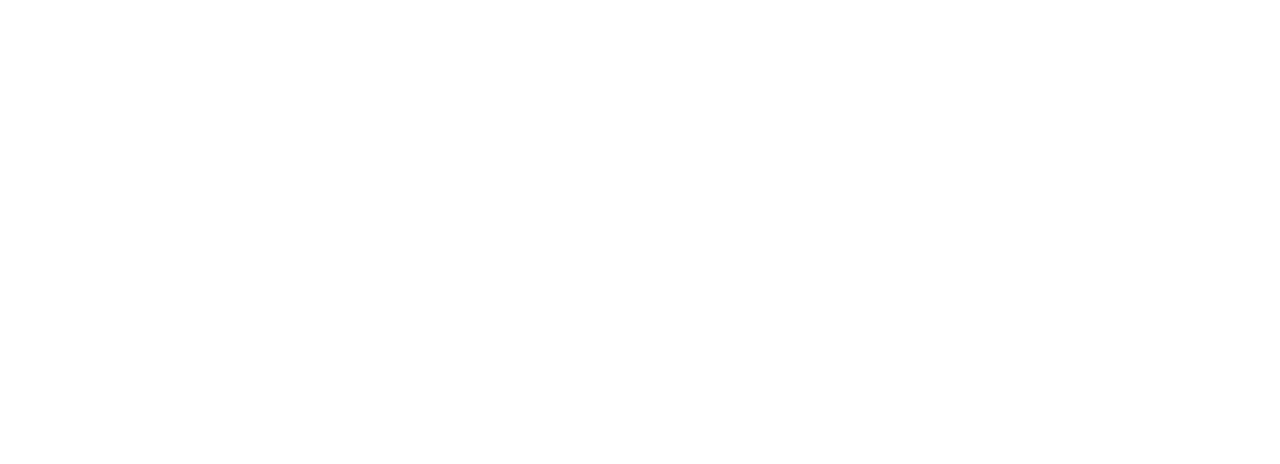
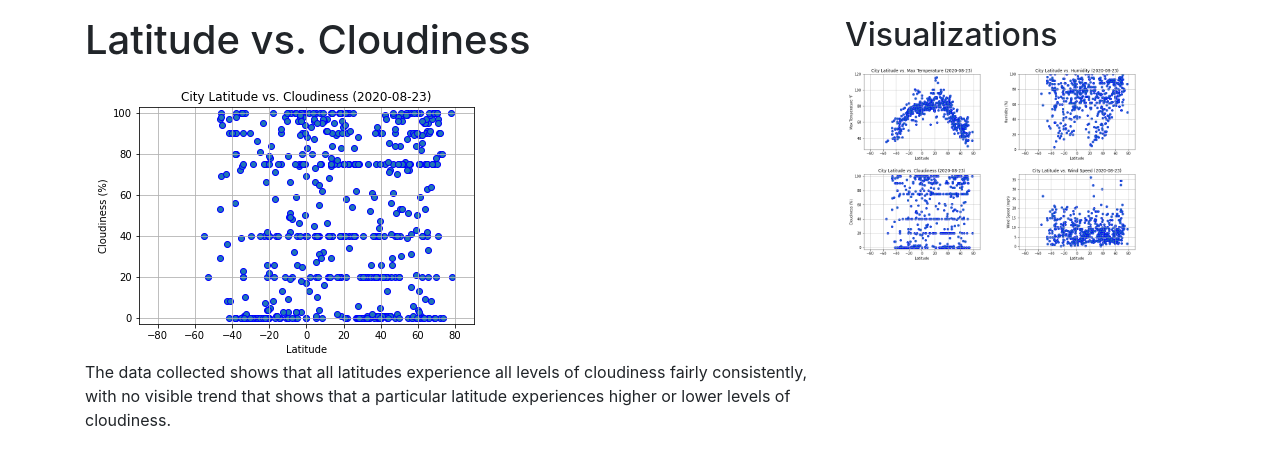
Before and after one commit to arhunt/web-design-challenge, a plain HTML site: page cloudall.html in a window 1280 px wide. Drawn offline with nearby package versions, Linux system fonts and the light colour scheme.

Commit message:
Body structure of cloudiness page.

```diff
--- a/cloudall.html
+++ b/cloudall.html
@@ -4,7 +4,8 @@
 <head>
   <meta charset="UTF-8">
   <title>Cloudiness: All Cities</title>
-  <!-- Stylesheets go here -->
+  <link rel="stylesheet" href="https://stackpath.bootstrapcdn.com/bootstrap/4.3.1/css/bootstrap.min.css" integrity="sha384-ggOyR0iXCbMQv3Xipma34MD+dH/1fQ784/j6cY/iJTQUOhcWr7x9JvoRxT2MZw1T" crossorigin="anonymous">
+  <!-- <link rel="stylesheet" href="style.css"> -->
 </head>
 
 <!-- Descriptive title and heading tag -->
@@ -12,6 +13,42 @@
 <!-- Paragraph describing the plot and significance -->
 
 <body>
+
+  <div class="container">
+    <div class="row">
+      <div class="col-md-12">
+        <p></p>
+      </div>
+      <div class="col-md-12 col-lg-8">
+        <h1>Latitude vs. Cloudiness</h1>
+        <img src="assets/city2cloudiness.png" alt="Cloudiness, All Cities">
+        <p>The data collected shows that all latitudes experience all levels of cloudiness fairly consistently, with no visible trend that shows that a particular latitude experiences higher or lower levels of cloudiness.</p>
+      </div>
+      <div class="col-md-12 col-lg-4">
+        <h2>Visualizations</h2>
+        <a target="_blank" href="tempall.html">
+          <img src="assets/city2maxtemp.png" width="150" alt="Max Temp, All Cities">
+        </a>
+        <a target="_blank" href="humidall.html">
+          <img src="assets/city2humidity.png" width="150" alt="Humidity, All Cities">
+        </a>
+        <a target="_blank" href="cloudall.html">
+          <img src="assets/city2cloudiness.png" width="150" alt="Cloudiness, All Cities">
+        </a>
+        <a target="_blank" href="windall.html">
+          <img src="assets/city2windspeed.png" width="150" alt="Wind Speed, All Cities">
+        </a>
+      </div>
+    </div>
+
+  </div>
+
+  <!-- Copied this code from 03.08 Solved -->
+  <script src="https://code.jquery.com/jquery-3.3.1.slim.min.js" integrity="sha384-q8i/X+965DzO0rT7abK41JStQIAqVgRVzpbzo5smXKp4YfRvH+8abtTE1Pi6jizo" crossorigin="anonymous"></script>
+  <script src="https://cdnjs.cloudflare.com/ajax/libs/popper.js/1.14.7/umd/popper.min.js" integrity="sha384-UO2eT0CpHqdSJQ6hJty5KVphtPhzWj9WO1clHTMGa3JDZwrnQq4sF86dIHNDz0W1" crossorigin="anonymous"></script>
+  <script src="https://stackpath.bootstrapcdn.com/bootstrap/4.3.1/js/bootstrap.min.js" integrity="sha384-JjSmVgyd0p3pXB1rRibZUAYoIIy6OrQ6VrjIEaFf/nJGzIxFDsf4x0xIM+B07jRM" crossorigin="anonymous"></script>
+  <!-- End of copied code -->
+
 
 
 
```
